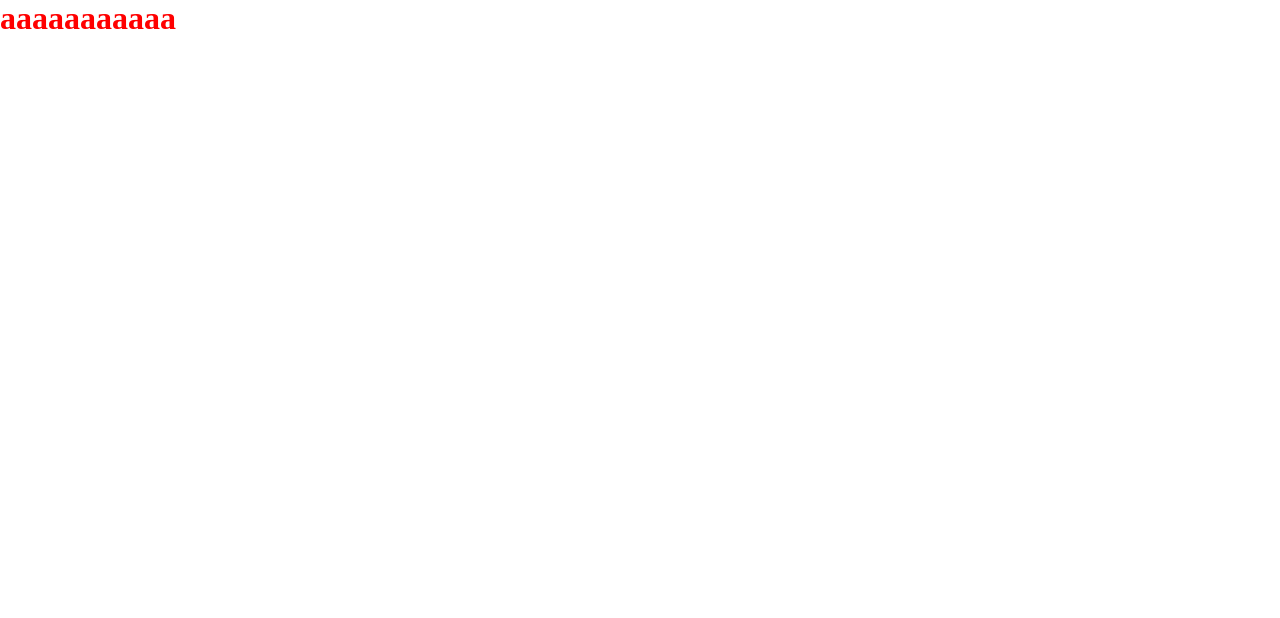
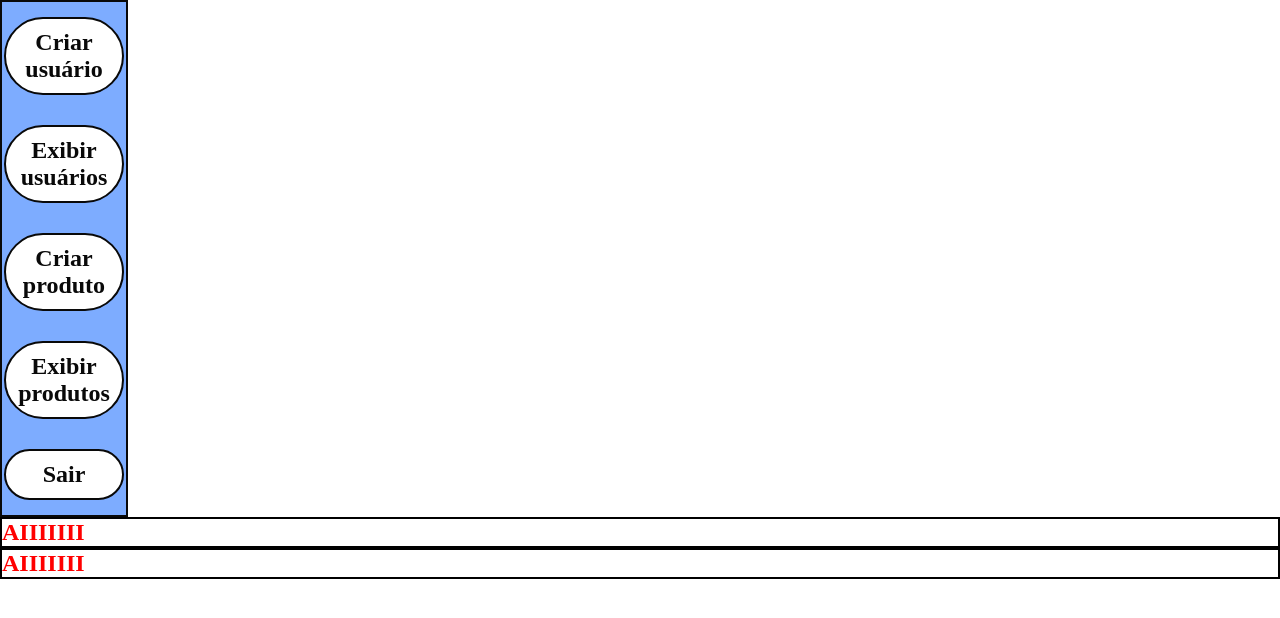
Before and after one commit to Igor-Victor21/Front-end-Vite-js-Vc-Brinquedos-Espumados-, a React (Vite) app in the folder Front-end-Vite-js-Vc-Brinquedos-Espumados/: page /UserAdmin in a window 1280 px wide. Shown: the top 618 px of the page. Built offline with nearby package versions, Linux system fonts and the light colour scheme.

Commit message:
Create de usuário feito, novos arquivos criados (CreateProducts, CreateUsers, rotas arrumadas com condicional de Admin)

```diff
--- a/Front-end-Vite-js-Vc-Brinquedos-Espumados/src/App.jsx
+++ b/Front-end-Vite-js-Vc-Brinquedos-Espumados/src/App.jsx
@@ -22,6 +22,7 @@ function App(){
         className={style.UserImage}
         src={UserImage}
         alt="User"
+        onClick={() => navigate('/Login')}
       />
     </button>
 
--- /dev/null
+++ b/Front-end-Vite-js-Vc-Brinquedos-Espumados/src/CreateProducts.jsx
@@ -0,0 +1,11 @@
+import style from './CreateProducts.module.css'
+
+function CreateProducts(){
+    return(
+        <>
+        <h1>AAAAAAAAAAAAAAAAAAAAAAAAAAAAA</h1>
+        </>
+    )
+}
+
+export default CreateProducts
--- /dev/null
+++ b/Front-end-Vite-js-Vc-Brinquedos-Espumados/src/CreateUsers.jsx
@@ -0,0 +1,65 @@
+import { useState } from 'react'
+import { useNavigate } from 'react-router'
+import { api } from '../api/api'
+import style from './CreateUsers.module.css'
+// import { Nav } from './components/Nav'
+
+function CreateUsers() {
+    const navigate = useNavigate()
+    const [user, setUser] = useState({
+        fullName: '',
+        email: '',
+        password: '',
+        cpf: 'null',
+        socialReason: 'null',
+        stateRegistration: 'null',
+        cnpj: 'null',
+        cep: 'null',
+        uf: 'null',
+        city: 'null',
+        neighborhood: 'null',
+        road: 'null',
+        numberHouse: 0,
+        complement: 'null',
+        numberPhone: 'null',
+        dateOfBirth: 'null'
+    })
+
+    const [error, setError] = useState('')
+    const [success, setSuccess] = useState('')
+
+    const handleChange = (e) => {
+        const { name, value } = e.target
+        setUser({ ...user, [name]: value })
+    }
+
+    const handleSubmit = async (e) => {
+        e.preventDefault()
+        try {
+            await api.post('/users', user)
+            setSuccess('Usuário criado com sucesso')
+            setTimeout(() => navigate('/User'), 1000)
+        } catch (err) {
+            setError('Erro ao criar usuário')
+        }
+    }
+    return (
+        <section>
+            {/* <Menu/> */}
+            <div>
+                <h1>Criar novo usuário</h1>
+                <form onSubmit={handleSubmit} className={style.formSubmit}>
+                    <input type="text" name='fullName' placeholder='Nome completo' value={user.fullName} onChange={handleChange} required />
+                    <input type="email" name='email' placeholder='E-mail' value={user.email} onChange={handleChange} required />
+                    <input type="password" name='password' placeholder='Senha' value={user.password} onChange={handleChange} required />
+                    <button type="submit">Criar Usuário</button>
+                </form>
+
+                {error && <p style={{color: 'red'}}>{error}</p>}
+                {success && <p style={{ color: 'green' }}>{success}</p>}
+            </div>
+        </section>
+    )
+}
+
+export default CreateUsers
--- /dev/null
+++ b/Front-end-Vite-js-Vc-Brinquedos-Espumados/src/CreateUsers.module.css
@@ -0,0 +1,10 @@
+.wrapCreateUser{
+    padding: 2rem;
+}
+
+.formSubmit{
+    display: flex;
+    flex-direction: column;
+    gap: 1rem;
+    max-width: 400px;
+}
--- a/Front-end-Vite-js-Vc-Brinquedos-Espumados/src/Login.jsx
+++ b/Front-end-Vite-js-Vc-Brinquedos-Espumados/src/Login.jsx
@@ -1,7 +1,7 @@
 import { useEffect, useState } from 'react'
 import { useNavigate } from 'react-router-dom'
 import { api } from '../api/api'
-import './Login.module.css'
+import style from './Login.module.css'
 
 function Login() {
   const navigate = useNavigate()
@@ -15,7 +15,11 @@ function Login() {
     const storedUser = localStorage.getItem('user')
     if (storedUser) {
       setUser(JSON.parse(storedUser))
-      navigate('/')
+      if(setUser === 'igor.victorcontato@gmail.com'){
+        navigate('/UserAdmin')
+      }else{
+        navigate('/User')
+      }
     }
   }, [navigate])
 
--- a/Front-end-Vite-js-Vc-Brinquedos-Espumados/src/UserAdmin.jsx
+++ b/Front-end-Vite-js-Vc-Brinquedos-Espumados/src/UserAdmin.jsx
@@ -1,8 +1,37 @@
+import style from './UserAdmin.module.css'
+import { useNavigate } from 'react-router-dom'
 
-function UserAdmin(){
-    return(
+function UserAdmin() {
+
+    const navigate = useNavigate();
+    return (
         <>
-        <h1>aaaaaaaaaaa</h1>
+            <section id={style.menuBar}>
+                <div className={style.buttonMenu} onClick={() => navigate('/CreateUsers')}>
+                    <h2>Criar usuário</h2>
+                </div>
+                <div className={style.buttonMenu}>
+                    <h2>Exibir usuários</h2>
+                </div>
+                <div className={style.buttonMenu} onClick={() => navigate('/CreateProducts')}>
+                    <h2>Criar produto</h2>
+                </div>
+                <div className={style.buttonMenu}>
+                    <h2>Exibir produtos</h2>
+                </div>
+                <div className={style.buttonMenu}>
+                    <h2>Sair</h2>
+                </div>
+            </section>
+
+            <section id={style.infoUsers}>
+                <h1>AIIIIIII</h1>
+            </section>
+            <section id={style.infoProducts}>
+                <h1>AIIIIIII</h1>
+
+            </section>
+
         </>
     )
 }
--- /dev/null
+++ b/Front-end-Vite-js-Vc-Brinquedos-Espumados/src/UserAdmin.module.css
@@ -0,0 +1,36 @@
+#menuBar {
+    display: flex;
+    align-items: center;
+    flex-direction: column;
+    justify-content: center;
+    border: 2px solid var(--preto);
+    background-color: var(--azul-bebe);
+    width: 10%;
+}
+
+.buttonMenu {
+    width: 120px;
+    border: 2px solid var(--preto);
+    border-radius: 999px;
+    color: var(--preto);
+    background-color: var(--branco);
+    text-align: center;
+    margin: 15px;
+    padding: 10px;
+}
+
+.buttonMenu :hover {
+    cursor: pointer;
+}
+
+#infoUsers {
+    width: 100%;
+    height: auto;
+    border: 2px solid black;
+}
+
+#infoProducts {
+    width: 100%;
+    height: auto;
+    border: 2px solid black;
+}
--- a/Front-end-Vite-js-Vc-Brinquedos-Espumados/src/index.css
+++ b/Front-end-Vite-js-Vc-Brinquedos-Espumados/src/index.css
@@ -1,7 +1,7 @@
 :root {
   --azul-bebe: #7DACFF;
   --branco: #ffffff;
-  --Preto: #090909;
+  --preto: #090909;
 }
 
 *{
--- a/Front-end-Vite-js-Vc-Brinquedos-Espumados/src/main.jsx
+++ b/Front-end-Vite-js-Vc-Brinquedos-Espumados/src/main.jsx
@@ -7,6 +7,8 @@ import App from './App.jsx'
 import Login from './Login.jsx'
 import UserAdmin from './UserAdmin.jsx'
 import User from './User.jsx'
+import CreateUsers from './CreateUsers.jsx'
+import CreateProducts from './CreateProducts.jsx'
 
 createRoot(document.getElementById('root')).render(
   <StrictMode>
@@ -16,6 +18,10 @@ createRoot(document.getElementById('root')).render(
         <Route path='/Login' element={<Login/>}/>
         <Route path='/UserAdmin' element={<UserAdmin/>}/>
         <Route path='/User' element={<User/>}/>
+        <Route path='/CreateUsers' element={<CreateUsers/>}/>
+        <Route path='/CreateProducts' element={<CreateProducts/>}/>
+
+
 
 
       </Routes>
```
Also changed, not shown: Front-end-Vite-js-Vc-Brinquedos-Espumados/src/CreateProducts.module.css (added).
